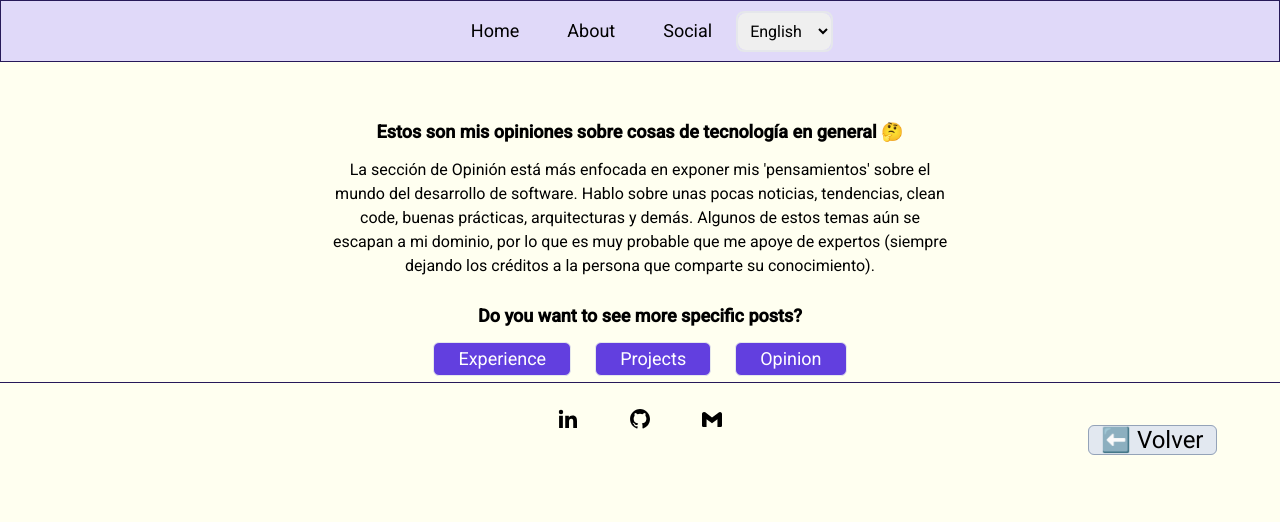
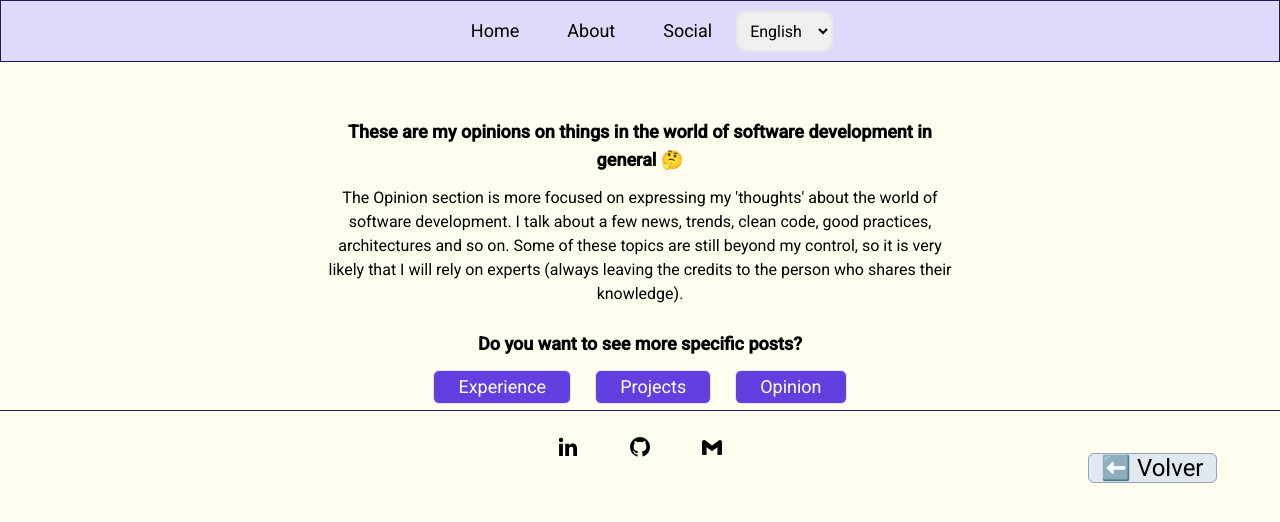
Before and after one commit to Sebastian-pz/blog, a Next.js app: page /en/opinion in a window 1280 px wide. Shown: the top 522 px of the page. Built offline with nearby package versions, Linux system fonts and the light colour scheme.

Commit message:
feat(code): internacionalizace filtered posts (opinion)

```diff
--- a/messages/en.json
+++ b/messages/en.json
@@ -44,6 +44,10 @@
   },
   "filteredPostsExperience": {
     "title": "My experiences working as a software developer 🧪",
-    "description": "In this experience section I tell about my professional career in world of software development.Through these posts, I share my experiences in different projects, teams and organizations, I talk about the technologies and methodologies that I have used, and, although I mention somewhat technical terms, my approach is more narrative to offer an overview of my path and learning.."
+    "description": "In this experience section I tell about my professional career in world of software development.Through these posts, I share my experiences in different projects, teams and organizations, I talk about the technologies and methodologies that I have used, and, although I mention somewhat technical terms, my approach is more narrative to offer an overview of my path and learning..."
+  },
+  "filteredPostsOpinion": {
+    "title": "These are my opinions on things in the world of software development in general 🤔",
+    "description": "The Opinion section is more focused on expressing my 'thoughts' about the world of software development. I talk about a few news, trends, clean code, good practices, architectures and so on. Some of these topics are still beyond my control, so it is very likely that I will rely on experts (always leaving the credits to the person who shares their knowledge)."
   }
 }
--- a/messages/es.json
+++ b/messages/es.json
@@ -45,5 +45,9 @@
   "filteredPostsExperience": {
     "title": "Mis experiencias trabajando como desarrollador de software 🧪",
     "description": "En esta sección de Experiencia relato mi trayectoria profesional en el campo del desarrollo de software. A través de estos posts, comparto mis vivencias en diferentes proyectos, equipos y organizaciones, hablo de las tecnologías y metodologías que he utilizado, y, aunque hago mención de temas un poco técnicos, mi enfoque es más narrativo para ofrecer una visión general de mi recorrido y aprendizajes."
+  },
+  "filteredPostsOpinion": {
+    "title": "Estos son mis opiniones sobre cosas de tecnología en general 🤔",
+    "description": "La sección de Opinión está más enfocada en exponer mis 'pensamientos' sobre el mundo del desarrollo de software. Hablo sobre unas pocas noticias, tendencias, clean code, buenas prácticas, arquitecturas y demás. Algunos de estos temas aún se escapan a mi dominio, por lo que es muy probable que me apoye de expertos (siempre dejando los créditos a la persona que comparte su conocimiento)."
   }
 }
--- a/src/app/[locale]/opinion/page.tsx
+++ b/src/app/[locale]/opinion/page.tsx
@@ -1,17 +1,19 @@
 import FilteredPosts from "@/components/FilteredPosts/FilteredPosts";
 import { getPostsByType } from "@/utilities/const";
 import { PostTypes } from "@/utilities/interfaces";
-import { useLocale } from "next-intl";
+import { useLocale, useTranslations } from "next-intl";
 
 export default function page() {
   const localeActive = useLocale();
   const posts = getPostsByType(localeActive, PostTypes.opinion);
 
+  const t = useTranslations("filteredPostsOpinion");
+
   return (
     <FilteredPosts
       posts={posts}
-      title="Estos son mis opiniones sobre cosas de tecnología en general 🤔"
-      description="La sección de Opinión está más enfocada en exponer mis 'pensamientos' sobre el mundo del desarrollo de software. Hablo sobre unas pocas noticias, tendencias, clean code, buenas prácticas, arquitecturas y demás. Algunos de estos temas aún se escapan a mi dominio, por lo que es muy probable que me apoye de expertos (siempre dejando los créditos a la persona que comparte su conocimiento)."
+      title={t("title")}
+      description={t("description")}
     />
   );
 }
```
